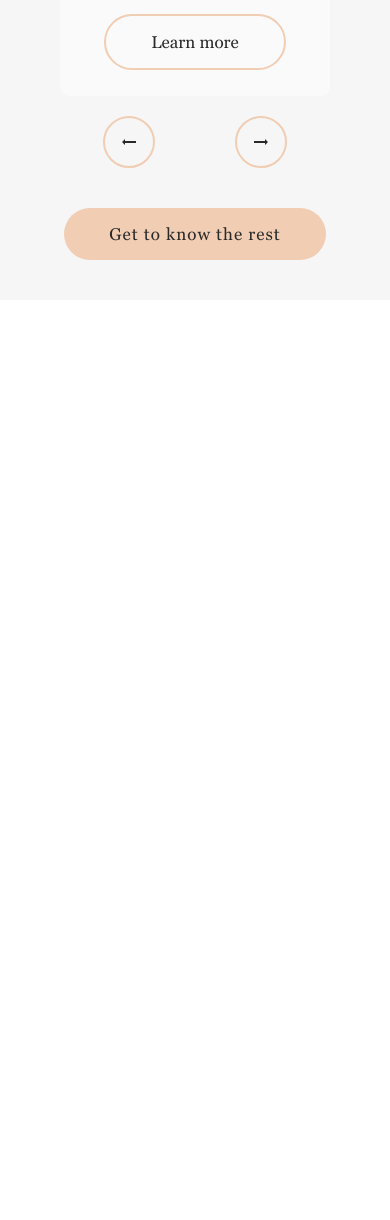
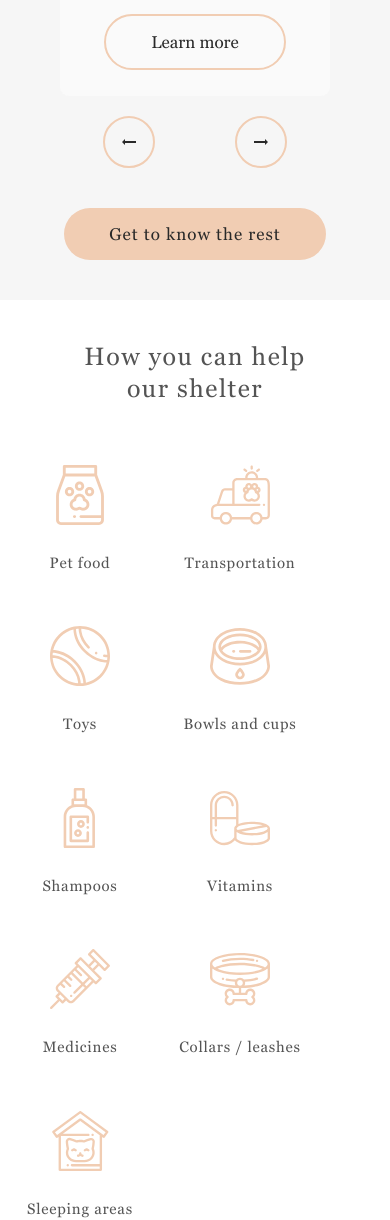
Before and after one commit to ansaganie/virtual-keyboard, a plain HTML site: page shelter/pages/main/index.html in a window 390 px wide. Shown: the part 2136-3356 px from the top of the page. Before the commit the page ends 2436 px from the top, so only its background shows below. Drawn offline with Linux system fonts and the light colour scheme.

Commit message:
feat: Make Help block adaptive

```diff
--- a/shelter/assets/styles/main/blocks/_help.scss
+++ b/shelter/assets/styles/main/blocks/_help.scss
@@ -11,18 +11,19 @@
     flex-direction: column;
     align-items: center;
     gap: 60px;
-    padding: 0 130px;
+    padding: 0 90px;
   }
 
   &__list {
     display: flex;
     justify-content: center;
     flex-wrap: wrap;
-    column-gap: 120px;
+    column-gap: 60px;
     row-gap: 55px;
   }
 
   &__item {
+    flex: 0 1 170px;
     display: flex;
     flex-direction: column;
     align-items: center;
@@ -46,3 +47,43 @@
     letter-spacing: 0.05em;
   }
 }
+
+@media screen and (max-width:1279px) and (min-width:768px) {
+  .help {
+    &__wrapper {
+      padding: 0 40px;
+    }
+
+    &__item {
+      flex: 0 1 170px;
+    }
+  }
+}
+
+@media screen and (max-width:767px) {
+  .main-help {
+    padding-top: 40px;
+    padding-bottom: 40px;
+  }
+
+  .help {
+    &__wrapper {
+      padding: 0 15px;
+    }
+
+    &__item {
+      flex: 0 1 130px;
+    }
+
+    &__list {
+      justify-content: flex-start;
+      column-gap: 30px;
+      row-gap: 55px;
+    }
+
+    &__name {
+      font-size: 15px;
+      line-height: 110%;
+    }
+  }
+}
--- a/shelter/pages/main/index.html
+++ b/shelter/pages/main/index.html
@@ -135,7 +135,7 @@
       </div>
     </section>
 
-    <!-- <section class="main-help" id="help">
+    <section class="main-help" id="help">
       <div class="wrapper help__wrapper">
         <h2 class="help__heading heading--primary">How you can help <br/> our shelter</h2>
         <div class="help__list">
@@ -243,7 +243,7 @@
           </article>
         </div>
       </div>
-    </section> -->
+    </section>
 
     <!--
     <section class="main-donation">
```
Also changed, not shown: shelter/assets/styles/main/main.css, 1 other file.
